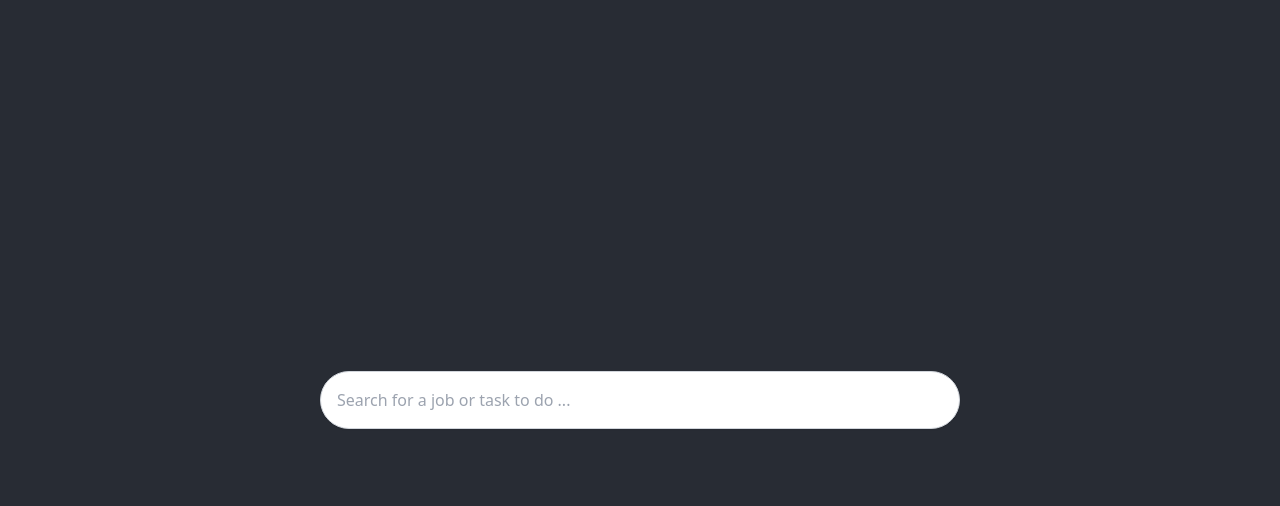
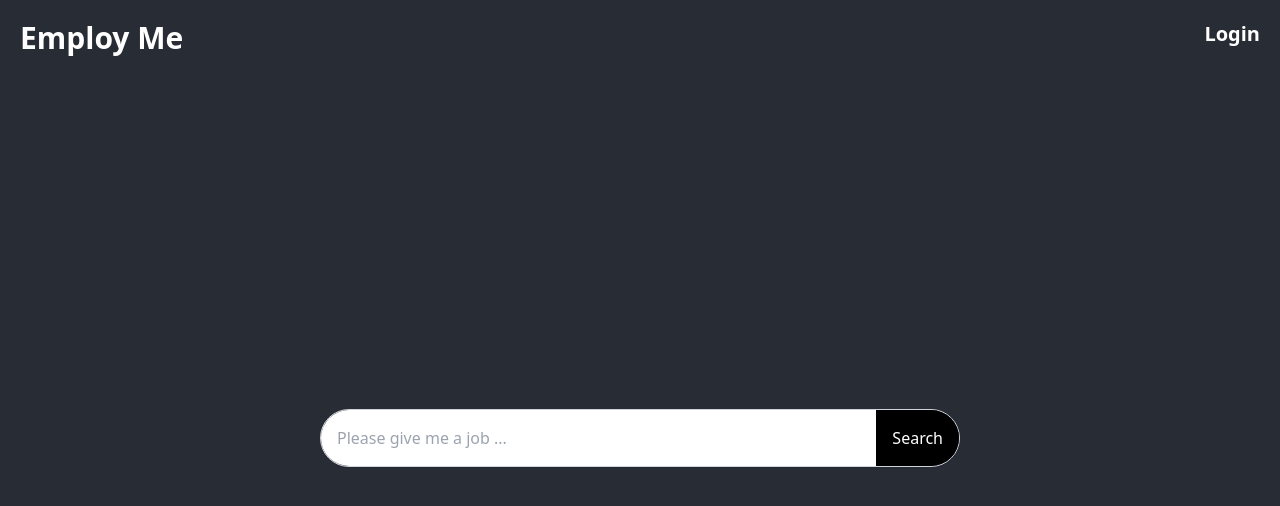
Before and after one commit to Erickkbentz/EmployMe, a React (Create React App) app in the folder frontend/: page / in a window 1280 px wide. Shown: the top 506 px of the page. Built offline with nearby package versions, Linux system fonts and the light colour scheme.

Commit message:
simple nav bar

```diff
--- a/frontend/src/App.css
+++ b/frontend/src/App.css
@@ -1,6 +1,4 @@
 /* Styles specific to the App component */
 .App {
-    text-align: center;
     background-color: #282c34;
-    height: 100vh;
 }
--- a/frontend/src/App.js
+++ b/frontend/src/App.js
@@ -5,10 +5,16 @@
 
 function App() {
   return (
-    <div className="App">
-      <header>
+    <div className="App flex flex-col min-h-screen">
+      <header className="flex flex-row justify-between p-5">
+        <h1 className="text-3xl text-left font-bold text-white">
+          Employ Me
+        </h1>
+        <h1 className="text-xl text-right font-bold text-white">
+          Login
+        </h1>
      </header>
-      <main className="flex justify-center items-center min-h-screen">
+      <main className="flex justify-center items-center flex-grow">
         <div className="w-2/4">
           <SearchBar/>
         </div>
--- a/frontend/src/components/SearchBar/SearchBar.js
+++ b/frontend/src/components/SearchBar/SearchBar.js
@@ -2,12 +2,15 @@
 
 const SearchBar = () => {
   return (
-      <div className="w-full max-w">
+      <div className="w-full max-w w-full max-w flex items-center border border-gray-300 rounded-full shadow-sm focus-within:ring-1 focus-within:ring-blue-500">
         <input
           type="text"
-          className="w-full p-4 border border-gray-300 rounded-full shadow-sm focus:outline-none focus:ring-2 focus:ring-blue-500"
-          placeholder="Search for a job or task to do ..."
+          className="w-full p-4 rounded-l-full focus:outline-none"
+          placeholder="Please give me a job ..."
         />
+        <button className="p-4 bg-black text-white rounded-r-full hover:bg-gray-500 focus:outline-none">
+          Search
+        </button>
       </div>
   );
 };
```
Also changed, not shown: 1 other file (tests, documents, lock files or other folders).
